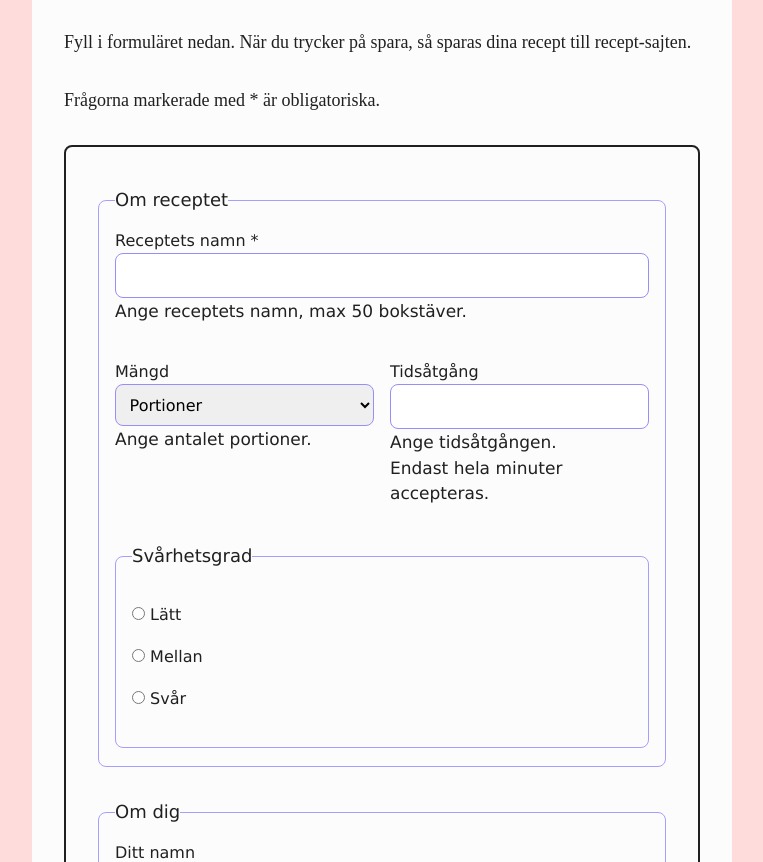
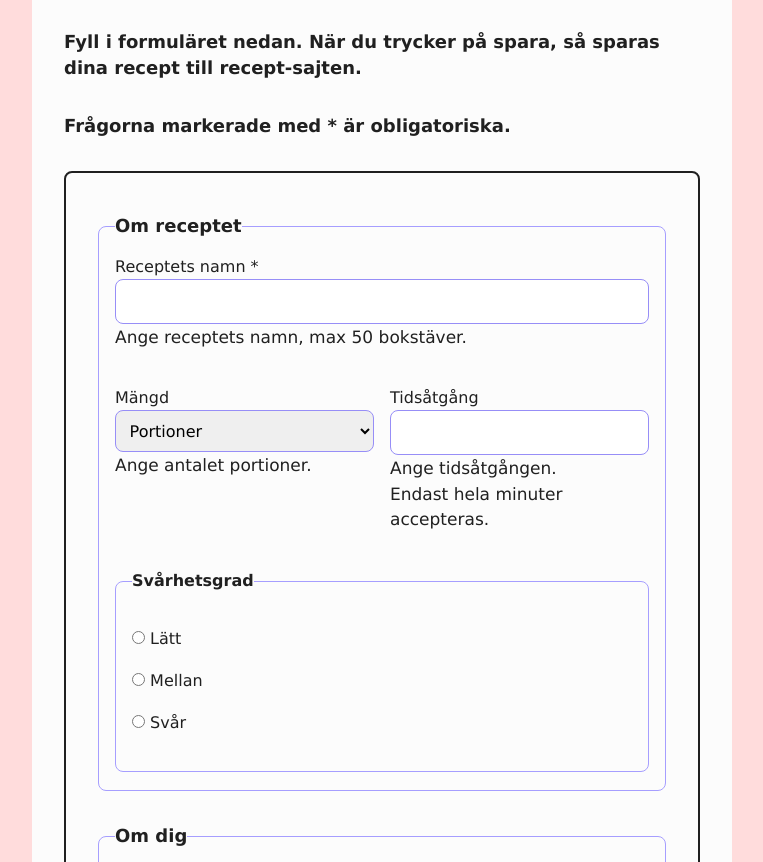
Before and after one commit to AnnaKarinRonnegard/ReceptSajt, a plain HTML site: page ReceptForm/index.html in a window 1280 px wide. Shown: the part 270-1132 px from the top of the page, without its empty margins (258-1021 px from the left). Drawn offline with Linux system fonts and the light colour scheme.

Commit message:
H1, H2 och H3 i form enligt accessability

```diff
--- a/ReceptForm/index.html
+++ b/ReceptForm/index.html
@@ -22,14 +22,14 @@
 <main class="main-container main-container-forms">
     <section class="section-forms">
         <h1>Dela dina recept</h1>
-        <h4>Fyll i formuläret nedan. När du trycker på spara, så sparas dina recept till recept-sajten. </h4>
-        <h4>Frågorna markerade med *
-            är obligatoriska.</h4>
+        <h2>Fyll i formuläret nedan. När du trycker på spara, så sparas dina recept till recept-sajten. </h2>
+        <h2>Frågorna markerade med *
+            är obligatoriska.</h2>
         <form action="" method="get">
             <div class="form-div">
                 <fieldset class="fieldset1">
                     <legend>
-                        <h4>Om receptet</h4>
+                        <h2>Om receptet</h2>
                     </legend>
                     <label for="recept-name-id">Receptets namn *</label>
                     <input type="text" id="recept-name-id" name="recept-name" aria-describedby="name-help" required
@@ -58,7 +58,7 @@
                     </div>
                 <fieldset role="radiogroup">
                     <legend>
-                        <h4>Svårhetsgrad</h4>
+                        <h3>Svårhetsgrad</h3>
                     </legend>
                     <div class="div-radio">
                         <input type="radio" id="easy-id" name="difficulty-level" value="easy">
@@ -77,7 +77,7 @@
 
                 <fieldset class="fieldset2">
                     <legend>
-                        <h4>Om dig</h4>
+                        <h2>Om dig</h2>
                     </legend>
                     <label for="user-name-id">Ditt namn</label>
                     <input type="text" id="user-name-id" name="user-name" aria-describedby="user-name-help"
@@ -94,7 +94,7 @@
 
                 <fieldset class="fieldset3">
                     <legend>
-                        <h4>Receptet</h4>
+                        <h2>Receptet</h2>
                     </legend>
                     <label for="ingredients-id">Ingredienser *</label>
                     <textarea id="ingredients-id" name="ingridients" rows="4" aria-describedby="ingridients-help"
--- a/ReceptForm/style.css
+++ b/ReceptForm/style.css
@@ -48,6 +48,14 @@ svg {
   max-width: 100%;
 }
 
+h2{
+  font-size: 1.125rem;
+}
+
+h3 {
+  font-size: 1rem;
+}
+
 .main-container-forms {
   margin-inline: auto;
   width: 100dvw;
@@ -96,15 +104,6 @@ label {
   font-weight: 500;
 }
 
-input,
-select,
-textarea,
-button,
-fieldset,
-legend {
-  font: inherit;
-}
-
 input:not([type="checkbox"], [type="radio"]),
 select,
 textarea {
@@ -115,6 +114,7 @@ textarea {
 }
 
 fieldset {
+  font-size: 1rem;
   margin-block-start: var(--m-space-medium);
   border: 0.09rem solid oklch(from var(--AK-blue) 75% c h);
   border-radius: 0.5rem;
```
